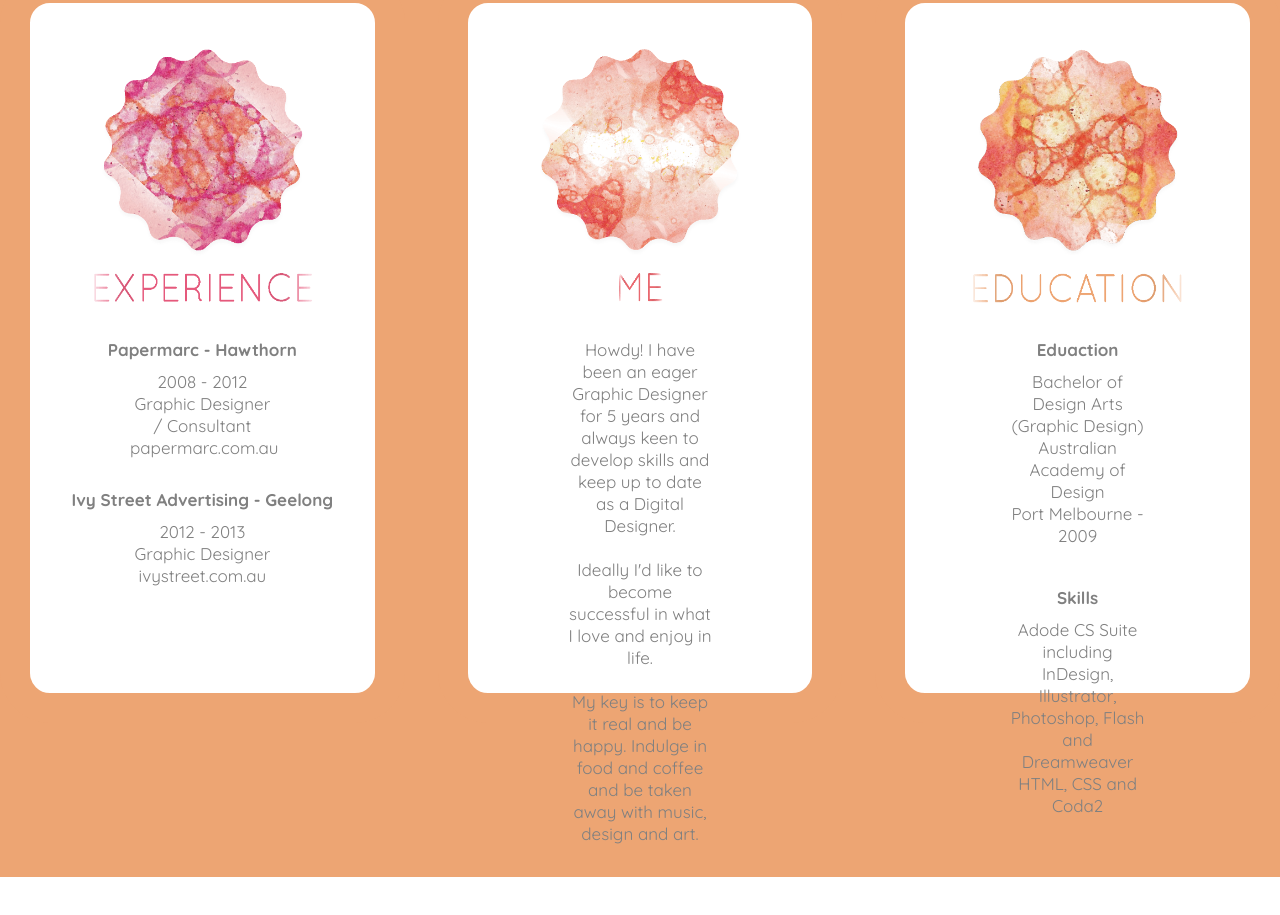
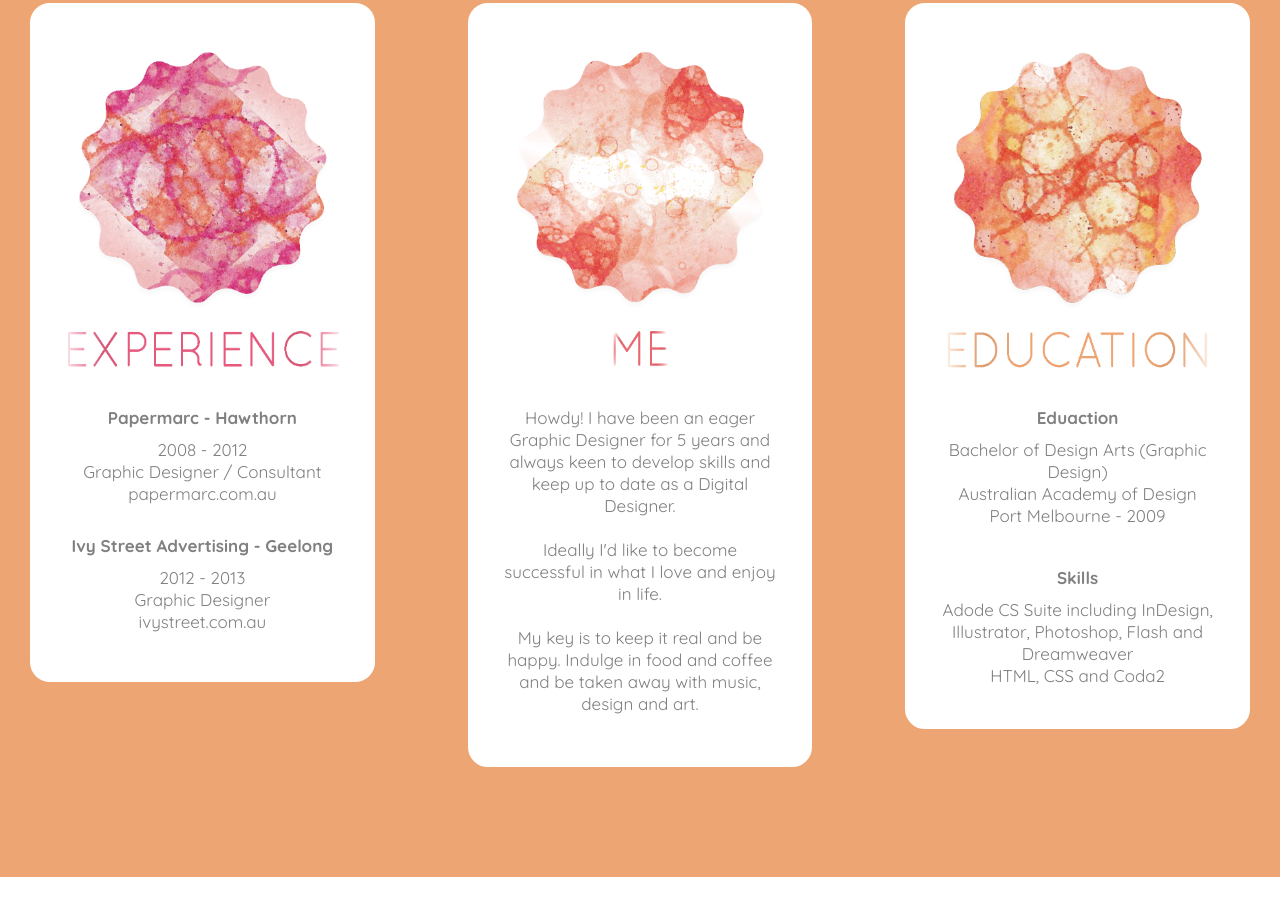
Before and after one commit to aurorachiarello/aurorachiarello.com, a plain HTML site: page index.html in a window 1280 px wide. Shown: the part 1100-2015 px from the top of the page. Drawn offline with nearby package versions, Linux system fonts and the light colour scheme.

Commit message:
website adjustments

```diff
--- a/index.html
+++ b/index.html
@@ -63,7 +63,7 @@
 		<div class="education span4">
 			<img src="img/education.png">
 					<p id="education-subhead">Eduaction</p>
-						<p id="education-text"> Bachelor of Design Arts <br> (Graphic Design) <br> Australian Academy of Design <br> Port Melbourne - 2009 <p> <br>
+						<p id="education-text"> Bachelor of Design Arts (Graphic Design) <br> Australian Academy of Design <br> Port Melbourne - 2009 <p> <br>
 						<p id="education-subhead">Skills</p>
 						<p id="education-text"> Adode CS Suite including InDesign, Illustrator, Photoshop, Flash and Dreamweaver <br> HTML, CSS and Coda2</p>
 		</div>
--- a/stylesheet.css
+++ b/stylesheet.css
@@ -81,27 +81,30 @@
 }
 
 .experience{
-	height: 750px;
+	min-height: 750px;
 	background-color: #FFFFFF;
 	margin-top: 6%;
 	border: 30px solid #EDA573;
 	border-radius: 50px;
+	padding-bottom: 3%;
 }
 
 .me{
 	background-color: #FFFFFF;
-	height: 750px;
+	min-height: 750px;
 	margin-top: 6%;
 	border: 30px solid #EDA573;
 	border-radius: 50px;
+	padding-bottom: 3.3%;
 }
 
 .education{
 	background-color: #FFFFFF;
-	height: 750px;
+	min-height: 750px;
 	margin-top: 6%;
 	border: 30px solid #EDA573;
 	border-radius: 50px;
+	padding-bottom: 2.5%;
 }
 
 .experience img{
@@ -139,8 +142,8 @@
 	margin-left: auto;
 	margin-right: auto;
 	line-height: 22px;
-	padding-left: 100px;
-	padding-right: 100px;
+	padding-left: 10%;
+	padding-right: 10%;
 }
 
 #experience-text a{
@@ -166,8 +169,8 @@
 	margin-left: auto;
 	margin-right: auto;
 	line-height: 22px;
-	padding-left: 100px;
-	padding-right: 100px;
+	padding-left: 10%;
+	padding-right: 10%;
 }
 
 #me-text a{
@@ -193,8 +196,8 @@
 	margin-left: auto;
 	margin-right: auto;
 	line-height: 22px;
-	padding-left: 100px;
-	padding-right: 100px;
+	padding-left: 10%;
+	padding-right: 10%;
 }
 
 #education-text a{
```
